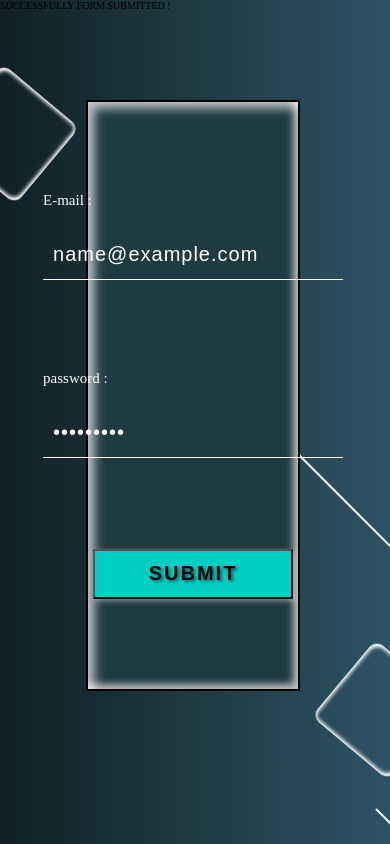
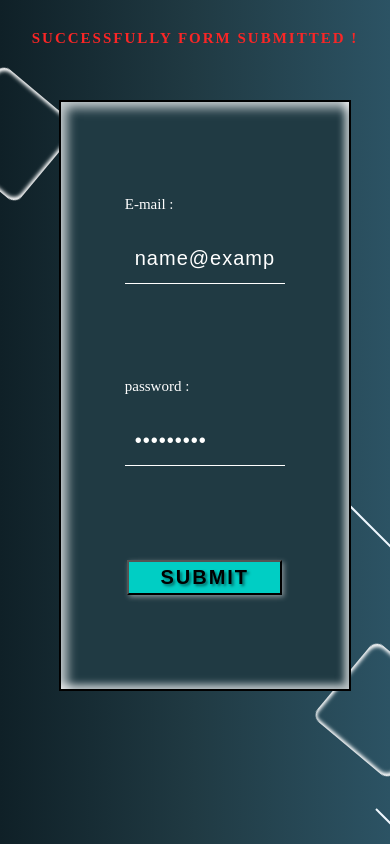
Before and after one commit to GovindaTakekar/form-design, a plain HTML site: page index.html in a window 390 px wide. Both pictures are taken after typing "name@example.com", "Sample123" into the empty fields and a click on the button "SUBMIT". Drawn offline with Linux system fonts and the light colour scheme.

Commit message:
Update style.css

```diff
--- a/style.css
+++ b/style.css
@@ -8,13 +8,14 @@ html {
     font-size: 62.5%;
 }
 
-h1{
+p{
     margin-top: 3rem;
     color: #fff;
     text-align: center;
     letter-spacing: .2rem;
     color: rgb(250, 38, 38);
     font-size: 3rem;
+    font-weight: bold;
 }
 
 /* main css  */
@@ -228,3 +229,27 @@ h1{
 }
 
 /* end of main css  */
+
+
+/* responsive css  */
+
+@media(max-width : 580px){
+    .form input{
+        width: 16rem;
+    }
+
+    .form-container{
+        width: 75%;
+        left: 15%;
+    }
+    .form-btn{
+        width: 155px;
+        height: 35px;
+    }
+    p{
+        font-size: 1.5rem;
+    }
+
+}
+
+/* responsive css  */
```
